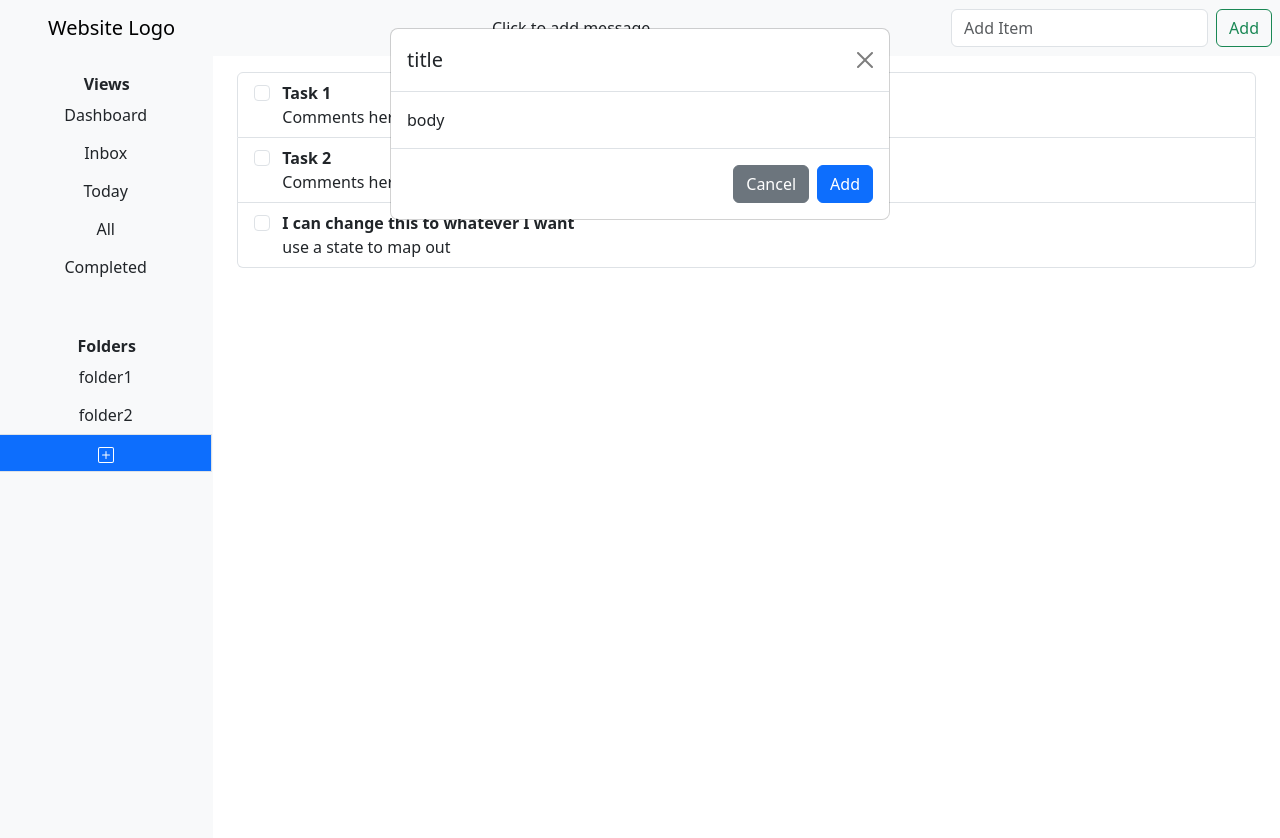
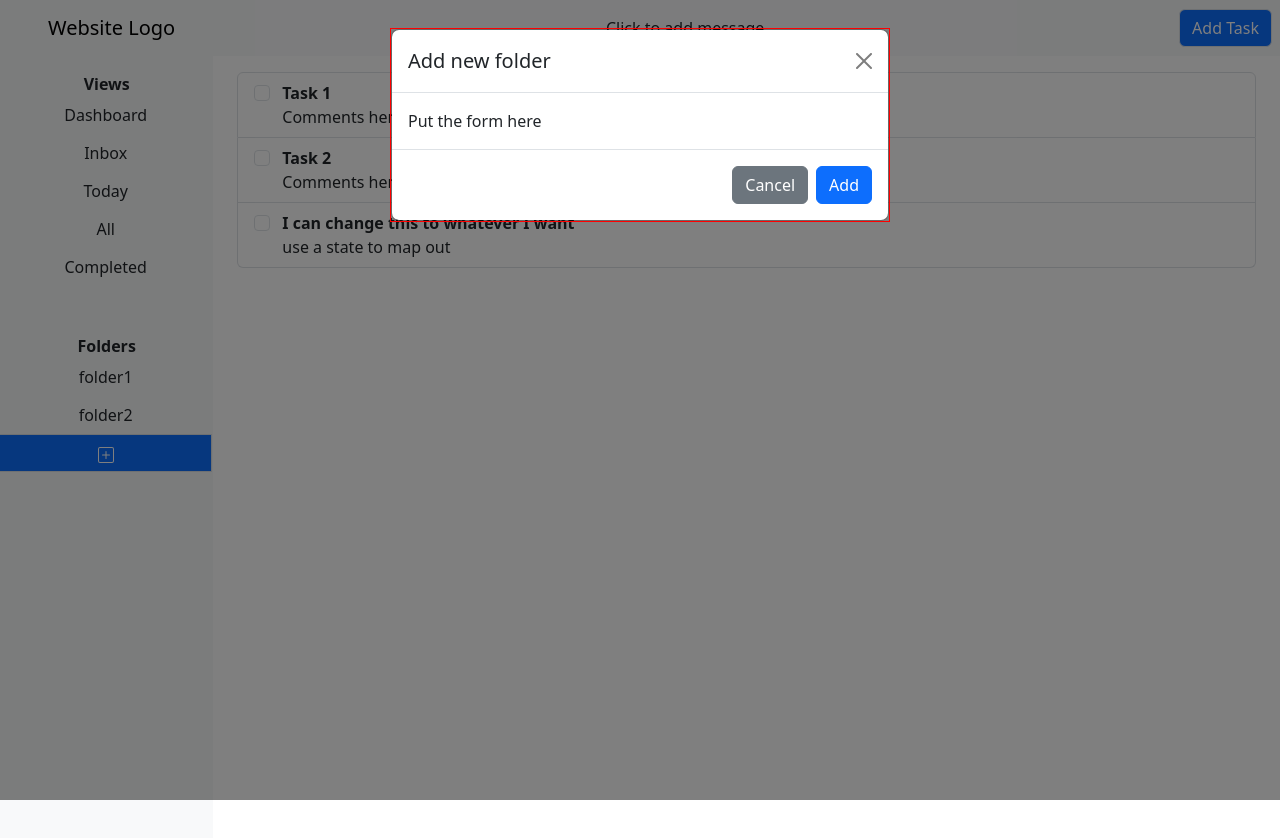
Before and after one commit to Kenref/gamified-todo-app, a React (Vite) app: page / in a window 1280 px wide. Both pictures are taken after a click on the button 105 px from the left and 453 px from the top of the page. Shown: the top 838 px of the page. Built offline with nearby package versions, Linux system fonts and the light colour scheme.

Commit message:
added css for modal

```diff
--- /dev/null
+++ b/App.css
@@ -0,0 +1,20 @@
+.modal {
+	background-color: rgba(
+		0,
+		0,
+		0,
+		0.5
+	); /* Increase the opacity for a darker backdrop */
+}
+
+.custom-transition {
+	transition: opacity 0.3s ease-in-out, visibility 0.3s ease-in-out;
+	opacity: 0;
+	visibility: hidden;
+}
+
+.custom-transition.show {
+	opacity: 1;
+	visibility: visible;
+	border: 1px solid red;
+}
--- a/src/App.jsx
+++ b/src/App.jsx
@@ -3,6 +3,7 @@ import NavBar from "./sections/NavBar";
 import SideBar from "./sections/SideBar";
 import MainSection from "./sections/MainSection";
 import { v4 as uuidv4 } from "uuid";
+import "../App.css";
 
 function App() {
 	const [navBarMessage, setNavBarMessage] = useState("Click to add message");
--- a/src/components/Modal.jsx
+++ b/src/components/Modal.jsx
@@ -3,11 +3,14 @@ import PropTypes from "prop-types";
 function Modal({ title, body, showModal, setShowModal }) {
 	return (
 		<div
-			className={`modal fade show ${showModal ? "show" : ""}`}
+			className={`modal ${showModal ? "show" : ""}`}
 			style={{ display: showModal ? "block" : "none" }}
 			tabIndex="-1"
 		>
-			<div className="modal-dialog">
+			<div
+				// className="modal-dialog"
+				className={`modal-dialog custom-transition ${showModal ? "show" : ""}`}
+			>
 				<div className="modal-content">
 					<div className="modal-header">
 						<h1 className="modal-title fs-5">{title}</h1>
--- a/src/sections/NavBar.jsx
+++ b/src/sections/NavBar.jsx
@@ -1,8 +1,12 @@
+import Modal from "../components/Modal";
 import AddItemBar from "../components/AddItemBar";
 import NavBarMessage from "../components/NavBarMessage";
 import PropTypes from "prop-types";
+import { useState } from "react";
 
 function NavBar({ navBarMessage, setNavBarMessage, tasks, setTasks }) {
+	const [showModal, setShowModal] = useState(false);
+
 	return (
 		<>
 			<nav className="navbar sticky-top bg-body-tertiary pe-2 ps-5">
@@ -15,7 +19,19 @@ function NavBar({ navBarMessage, setNavBarMessage, tasks, setTasks }) {
 					navBarMessage={navBarMessage}
 					setNavBarMessage={setNavBarMessage}
 				/>
-				<AddItemBar tasks={tasks} setTasks={setTasks} />
+				<button
+					className="btn border bg-primary text-white"
+					onClick={() => setShowModal(!showModal)}
+				>
+					Add Task
+				</button>
+				<Modal
+					title={"Add new Task"}
+					body={"Put form here"}
+					showModal={showModal}
+					setShowModal={setShowModal}
+				/>
+				{/* <AddItemBar tasks={tasks} setTasks={setTasks} /> */}
 			</nav>
 		</>
 	);
--- a/src/sections/SideBar.jsx
+++ b/src/sections/SideBar.jsx
@@ -50,8 +50,9 @@ function SideBar({ folders, setFolders }) {
 					{plusIcon}
 				</button>
 				<Modal
-					title={"title"}
-					body={"body"}
+					title={"Add new folder"}
+					// i can put any thing in the body section such as a form component
+					body={"Put the form here"}
 					showModal={showModal}
 					setShowModal={setShowModal}
 				/>
--- a/src/sections/TaskList.jsx
+++ b/src/sections/TaskList.jsx
@@ -38,3 +38,5 @@ TaskList.propTypes = {
 };
 
 export default TaskList;
+
+// include a quick add section when you click below the tasks
```
